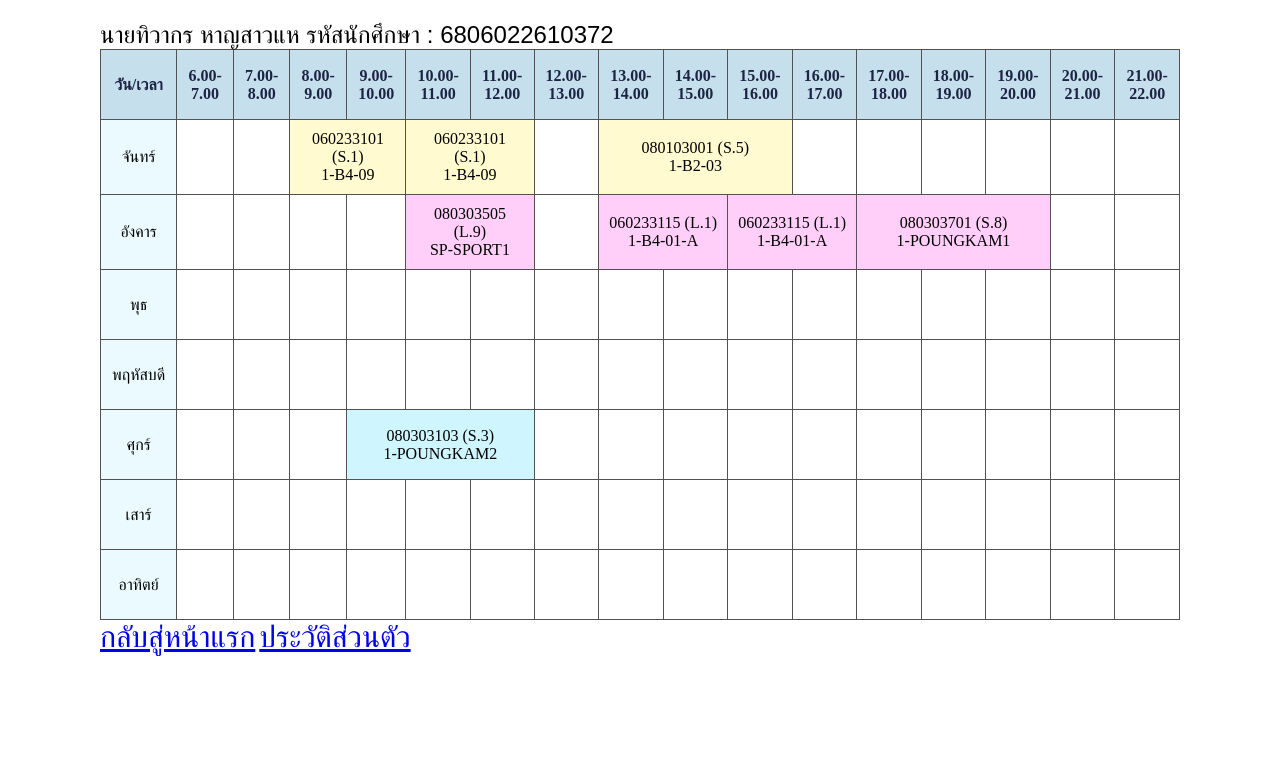
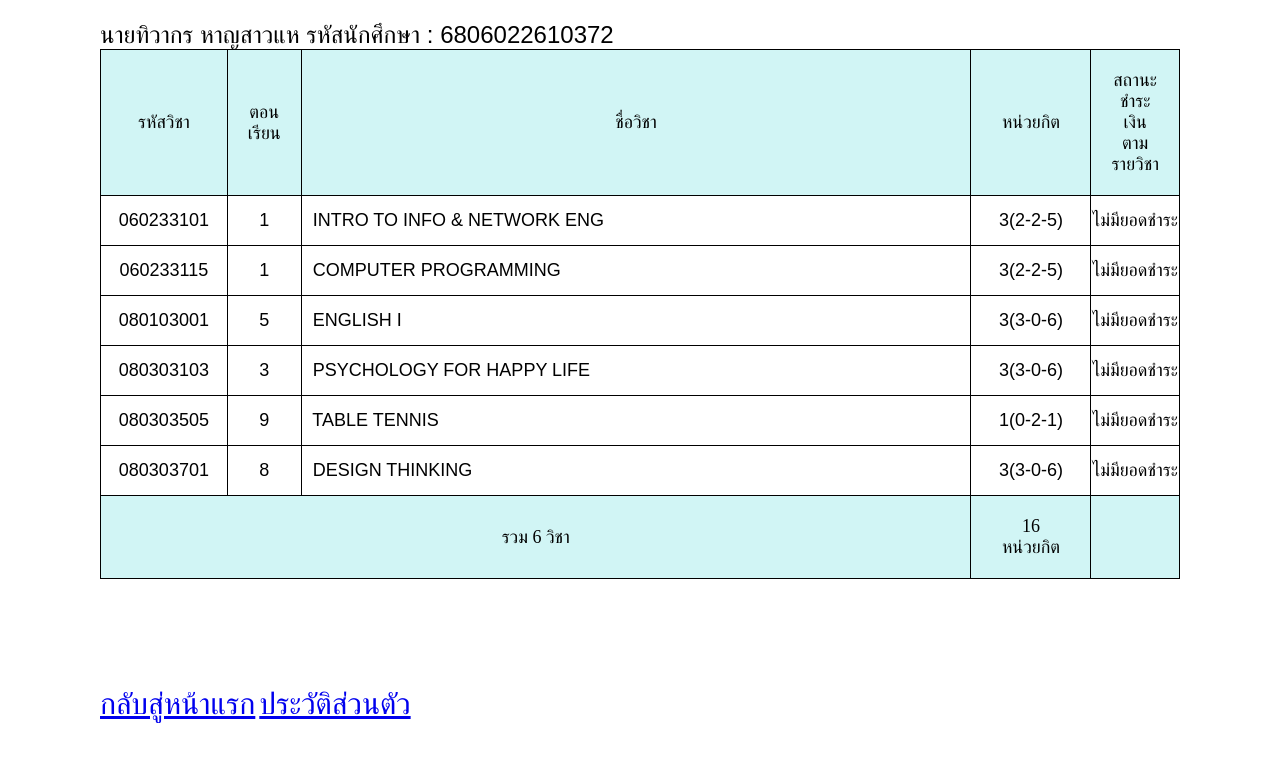
Before and after one commit to Thiwa0123/Create-website-with-HTML-and-CSS, a plain HTML site: page subject.html in a window 1280 px wide. Shown: the part 145-906 px from the top of the page. Drawn offline with Linux system fonts and the light colour scheme.

Commit message:
last fixed

```diff
--- a/project-folder/css/style_myprofile.css
+++ b/project-folder/css/style_myprofile.css
@@ -18,6 +18,7 @@ img {
 li {
     font-size: 24px;
     line-height: 2.5;
+    font-family: arial;
 }
 a {
     font-size: 30px;
--- a/project-folder/css/style_subject.css
+++ b/project-folder/css/style_subject.css
@@ -1,28 +1,8 @@
-table, th, td {
-    border-collapse: collapse;
-    border: 1px solid rgb(84, 81, 81);
-    height: 70px;
-    font-family: Lucida;
-}
-th, td {
-    padding: 10px;
-    text-align: center;
-    width: 350px;
-}
 body {
     margin: 100px;
 }
 a {
     font-size: 30px;
-}
-td {
-    text-align: center;
-}
-th {
-    font-weight: bold;
-    text-align: center;
-    color: rgb(28, 36, 67);
-    background-color: rgb(198, 223, 237);
 }
 h1 {
     text-align: center;
@@ -36,3 +16,29 @@ caption {
     color: rgb(0, 0, 0);
     text-align: left;
 }
+table, th, td {
+    border-collapse: collapse;
+    border: 1px solid black;
+}
+th {
+    padding: 20px;
+    font-size: 18px;
+    font-weight: lighter;
+    color: rgb(0, 0, 0);
+    text-align: center;
+    background-color: rgb(209, 245, 245);
+    height: 50px;
+}
+td {
+    font-size: 18px;
+    font-weight: lighter;
+    color: rgb(0, 0, 0);
+    text-align: center;
+    height: 50px;
+    font-family: arial;
+}
+pre {
+    text-align: left;
+    font-size: 18px;
+    font-family: arial;
+}
--- a/subject.html
+++ b/subject.html
@@ -7,144 +7,66 @@
 <h1>ตารางรายวิชา เทอม 1/2568</h1>
 <table>
     <caption>นายทิวากร หาญสาวแห รหัสนักศึกษา : 6806022610372</caption>
-    <th>วัน/เวลา</th> <th>6.00-7.00</th> <th>7.00-8.00</th> <th>8.00-9.00</th> <th>9.00-10.00</th>
-    <th>10.00-11.00</th> <th>11.00-12.00</th> <th>12.00-13.00</th> <th>13.00-14.00</th>
-    <th>14.00-15.00</th> <th>15.00-16.00</th> <th>16.00-17.00</th>
-    <th>17.00-18.00</th> <th>18.00-19.00</th> <th>19.00-20.00</th>
-    <th>20.00-21.00</th> <th>21.00-22.00</th>
-
     <tr>
-        <td bgcolor="EBFAFF">จันทร์</td>
-        <td></td>
-        <td></td>
-        <td colspan="2" bgcolor="FFFACF">060233101 (S.1)<br>
-1-B4-09</td>
-        <td colspan="2" bgcolor="FFFACF">060233101 (S.1)<br>
-1-B4-09</td>
-        <td></td>
-        <td colspan="3" bgcolor="FFFACF">080103001 (S.5)<br>
-1-B2-03</td>
-        <td></td>
-        <td></td>
-        <td></td>
-        <td></td>
-        <td></td>
-        <td></td>
+        <th width="120px">รหัสวิชา</th>
+        <th width="20px">ตอนเรียน</th>
+        <th width="1000px">ชื่อวิชา</th>
+        <th width="100px">หน่วยกิต</th>
+        <th>สถานะชำระเงินตามรายวิชา</th>
     </tr>
     <tr>
-        <td bgcolor="EBFAFF">อังคาร</td>
-        <td></td>
-        <td></td>
-        <td></td>
-        <td></td>
-        <td colspan="2" bgcolor="FFCFF9">080303505 (L.9)<br>
-SP-SPORT1</td>
-        <td></td>
-        <td colspan="2" bgcolor="FFCFF9">060233115 (L.1)<br>
-1-B4-01-A</td>
-        <td colspan="2" bgcolor="FFCFF9">060233115 (L.1)<br>
-1-B4-01-A</td>
-        <td colspan="3" bgcolor="FFCFF9">080303701 (S.8)<br>
-1-POUNGKAM1</td>
-        <td></td>
-        <td></td>
+        <td>060233101</td>
+        <td>1</td>
+        <td><pre>  INTRO TO INFO & NETWORK ENG</pre></td>
+        <td>3(2-2-5)</td>
+        <td>ไม่มียอดชำระ</td>
     </tr>
     <tr>
-        <td bgcolor="EBFAFF">พุธ</td>
-        <td></td>
-        <td></td>
-        <td></td>
-        <td></td>
-        <td></td>
-        <td></td>
-        <td></td>
-        <td></td>
-        <td></td>
-        <td></td>
-        <td></td>
-        <td></td>
-        <td></td>
-        <td></td>
-        <td></td>
-        <td></td>
+        <td>060233115</td>
+        <td>1</td>
+        <td><pre>  COMPUTER PROGRAMMING</pre></td>
+        <td>3(2-2-5)</td>
+        <td>ไม่มียอดชำระ</td>
     </tr>
     <tr>
-        <td bgcolor="EBFAFF">พฤหัสบดี</td>
-        <td></td>
-        <td></td>
-        <td></td>
-        <td></td>
-        <td></td>
-        <td></td>
-        <td></td>
-        <td></td>
-        <td></td>
-        <td></td>
-        <td></td>
-        <td></td>
-        <td></td>
-        <td></td>
-        <td></td>
-        <td></td>
+        <td>080103001</td>
+        <td>5</td>
+        <td><pre>  ENGLISH I</pre></td>
+        <td>3(3-0-6)</td>
+        <td>ไม่มียอดชำระ</td>
     </tr>
     <tr>
-        <td bgcolor="EBFAFF">ศุกร์</td>
-        <td></td>
-        <td></td>
-        <td></td>
-        <td colspan="3" bgcolor="CFF5FF">080303103 (S.3)<br>
-1-POUNGKAM2</td>
-        <td></td>
-        <td></td>
-        <td></td>
-        <td></td>
-        <td></td>
-        <td></td>
-        <td></td>
-        <td></td>
-        <td></td>
-        <td></td>
+        <td>080303103</td>
+        <td>3</td>
+        <td><pre>  PSYCHOLOGY FOR HAPPY LIFE</pre></td>
+        <td>3(3-0-6)</td>
+        <td>ไม่มียอดชำระ</td>
     </tr>
     <tr>
-        <td bgcolor="EBFAFF">เสาร์</td>
-        <td></td>
-        <td></td>
-        <td></td>
-        <td></td>
-        <td></td>
-        <td></td>
-        <td></td>
-        <td></td>
-        <td></td>
-        <td></td>
-        <td></td>
-        <td></td>
-        <td></td>
-        <td></td>
-        <td></td>
-        <td></td>
+        <td>080303505</td>
+        <td>9</td>
+        <td><pre>  TABLE TENNIS</pre></td>
+        <td>1(0-2-1)</td>
+        <td>ไม่มียอดชำระ</td>
     </tr>
     <tr>
-        <td bgcolor="EBFAFF">อาทิตย์</td>
-        <td></td>
-        <td></td>
-        <td></td>
-        <td></td>
-        <td></td>
-        <td></td>
-        <td></td>
-        <td></td>
-        <td></td>
-        <td></td>
-        <td></td>
-        <td></td>
-        <td></td>
-        <td></td>
-        <td></td>
-        <td></td>
+        <td>080303701</td>
+        <td>8</td>
+        <td><pre>  DESIGN THINKING</pre></td>
+        <td>3(3-0-6)</td>
+        <td>ไม่มียอดชำระ</td>
+    <tr>
+        <th colspan="3">รวม 6 วิชา</th>
+        <th>16 หน่วยกิต</th>
+        <th></th>
     </tr>
 </table>
-
+<br>
+<br>
+<br>
+<br>
+<br>
+<br>
 <a href="index.html">กลับสู่หน้าแรก</a>
 <a href="myprofile.html">ประวัติส่วนตัว</a>
 
```
Also changed, not shown: myprofile.html (+1 -1 lines).
